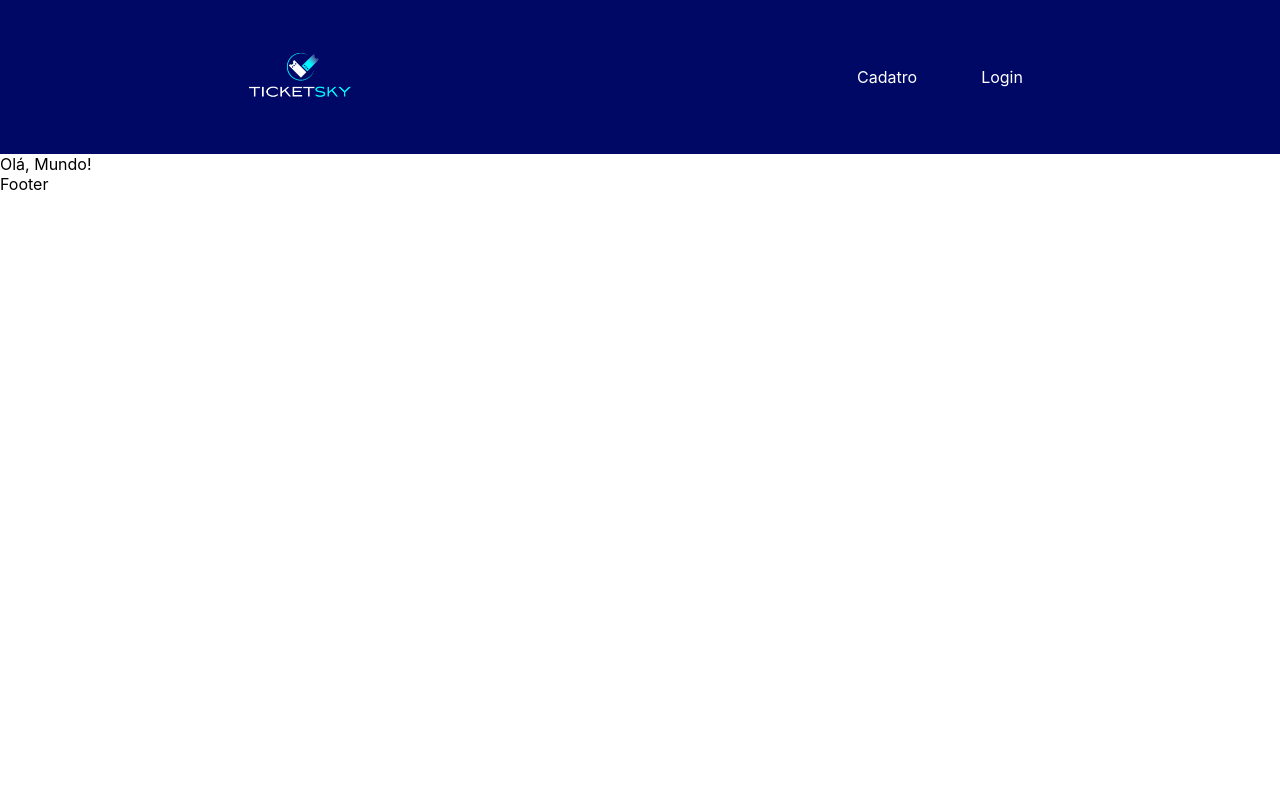
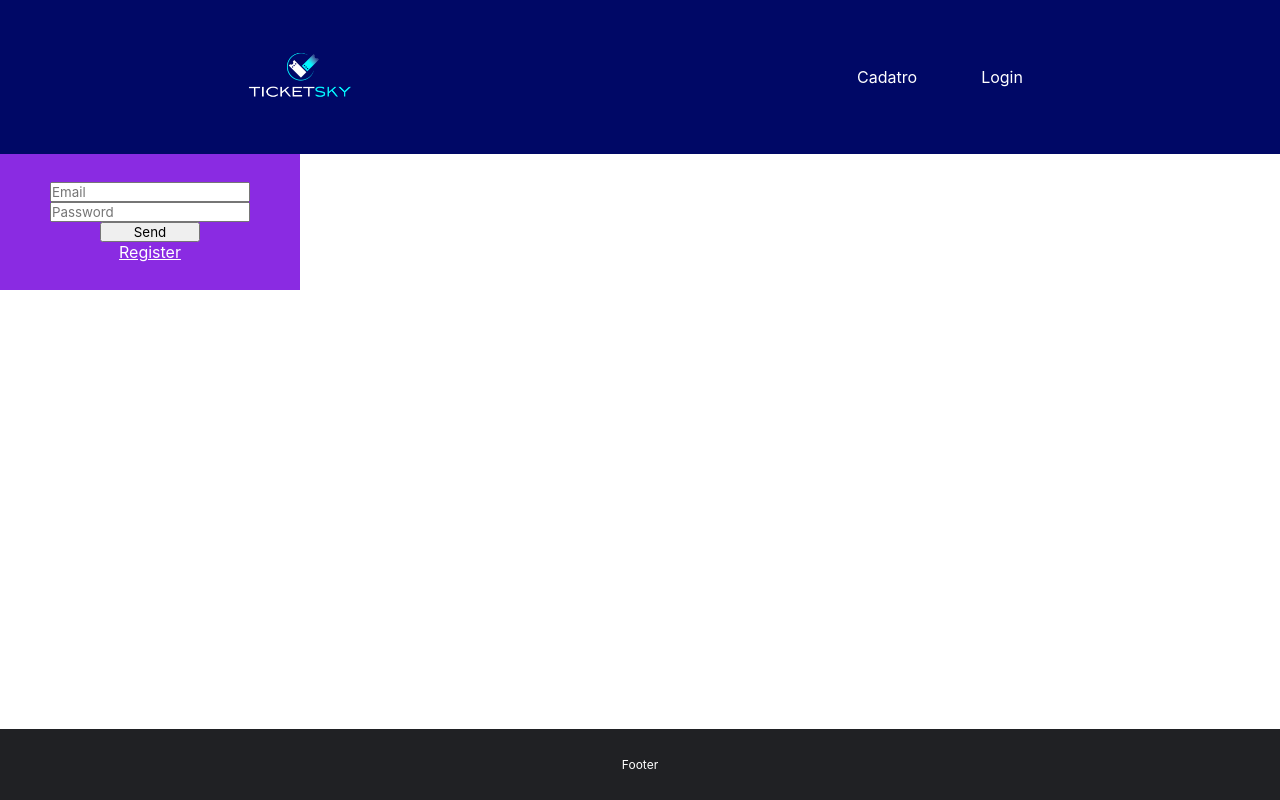
Before and after one commit to DaviJat/next-app-template, a Next.js app: page / in a window 1280 px wide. Built offline with nearby package versions, Linux system fonts and the light colour scheme.

Commit message:
Adding login card component

```diff
--- /dev/null
+++ b/src/components/Card.tsx
@@ -0,0 +1,21 @@
+type CardProps = {
+  loadUser: (userName: string, userPassword: string) => Promise<void>;
+};
+
+import Link from 'next/link';
+import { useState } from 'react';
+import styles from '../styles/Card.module.css';
+
+export default function Card({ loadUser }: CardProps) {
+  const [userEmail, setUserEmail] = useState('');
+  const [userPassword, setUSerPassword] = useState('');
+
+  return (
+    <div className={styles.card}>
+      <input type="text" placeholder="Email" onChange={(e) => setUserEmail(e.target.value)} />
+      <input type="password" placeholder="Password" onChange={(e) => setUSerPassword(e.target.value)} />
+      <button onClick={(e) => loadUser(userEmail, userPassword)}>Send</button>
+      <Link href={'/user'}>Register</Link>
+    </div>
+  );
+}
--- a/src/components/Footer.tsx
+++ b/src/components/Footer.tsx
@@ -1,6 +1,8 @@
+import styles from '../styles/Footer.module.css';
+
 export default function Footer() {
   return (
-    <footer>
+    <footer className={styles.footer}>
       <p>Footer</p>
     </footer>
   );
--- a/src/pages/index.tsx
+++ b/src/pages/index.tsx
@@ -1,7 +1,30 @@
+import Card from '@/components/Card';
+import { UserProps } from '@/types/user';
+import { useState } from 'react';
+
 export default function Home() {
+  const [user, setUser] = useState<UserProps | null>(null);
+
+  const loadUser = async (userName: string, userPassword: string) => {
+    console.log(userName, userPassword);
+
+    // const res = await fetch(`https://api.github.com/users/${userName}`);
+
+    // const data = await res.json();
+
+    // const { email, password } = data;
+
+    // const userData: UserProps = {
+    //   email,
+    //   password,
+    // };
+
+    // setUser(userData);
+  };
+
   return (
     <>
-      <div>Olá, Mundo!</div>
+      <Card loadUser={loadUser}></Card>
     </>
   );
 }
--- /dev/null
+++ b/src/styles/Card.module.css
@@ -0,0 +1,22 @@
+.card {
+  background-color: blueviolet;
+  display: flex;
+  align-items: center;
+  flex-direction: column;
+  justify-content: center;
+  padding: 28px;
+  max-width: 300px;
+}
+
+.card input {
+  max-width: 200px;
+}
+
+.card button {
+  width: 100px;
+  cursor: pointer;
+}
+
+.card a {
+  color: white;
+}
--- /dev/null
+++ b/src/styles/Footer.module.css
@@ -0,0 +1,15 @@
+.footer {
+  background-color: #202124;
+  position: fixed;
+  left: 0;
+  bottom: 0;
+  width: 100%;
+}
+
+.footer p {
+  color: #fff;
+  display: flex;
+  justify-content: center;
+  font-size: 12px;
+  padding: 28px;
+}
--- /dev/null
+++ b/src/types/user.ts
@@ -0,0 +1,4 @@
+export type UserProps = {
+    email: string;
+    password: string;
+};
```
Also changed, not shown: 2 other files (tests, documents, lock files or other folders).
